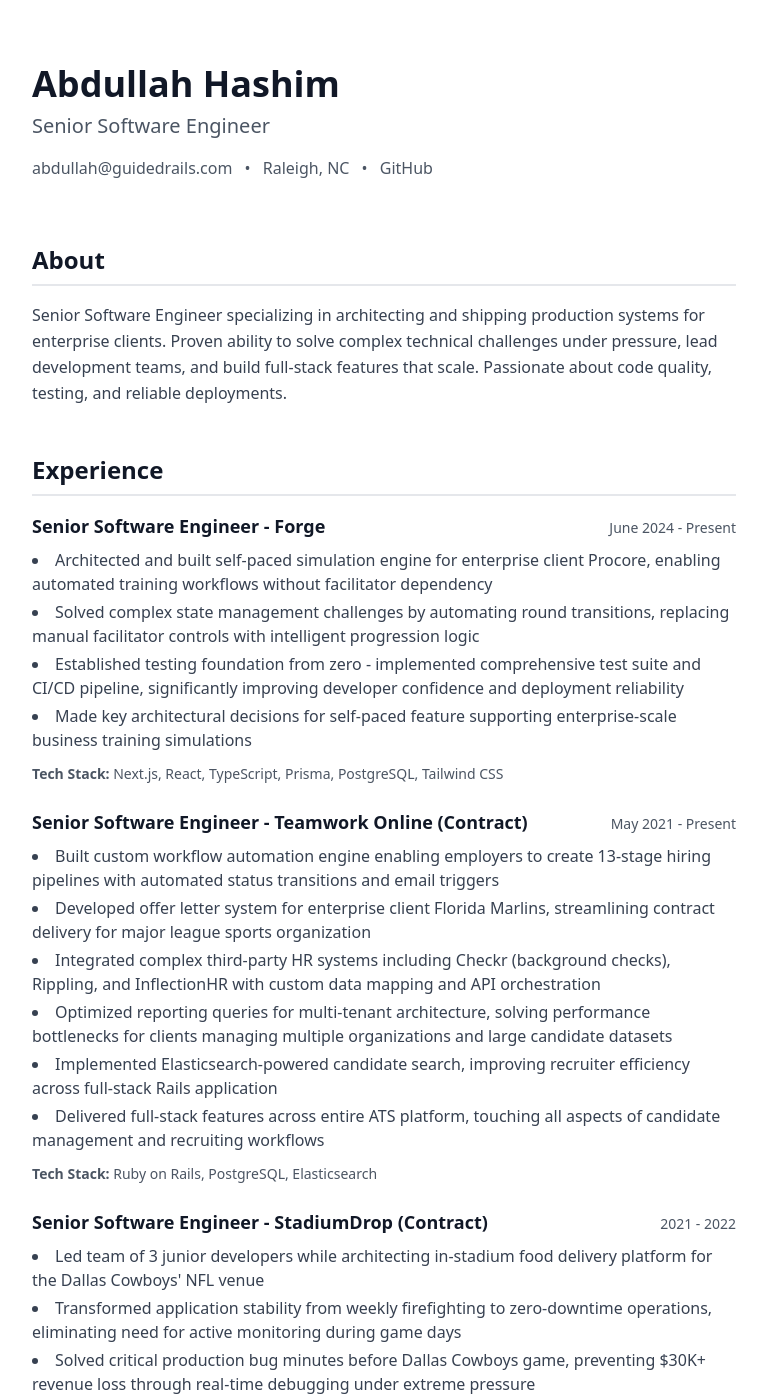
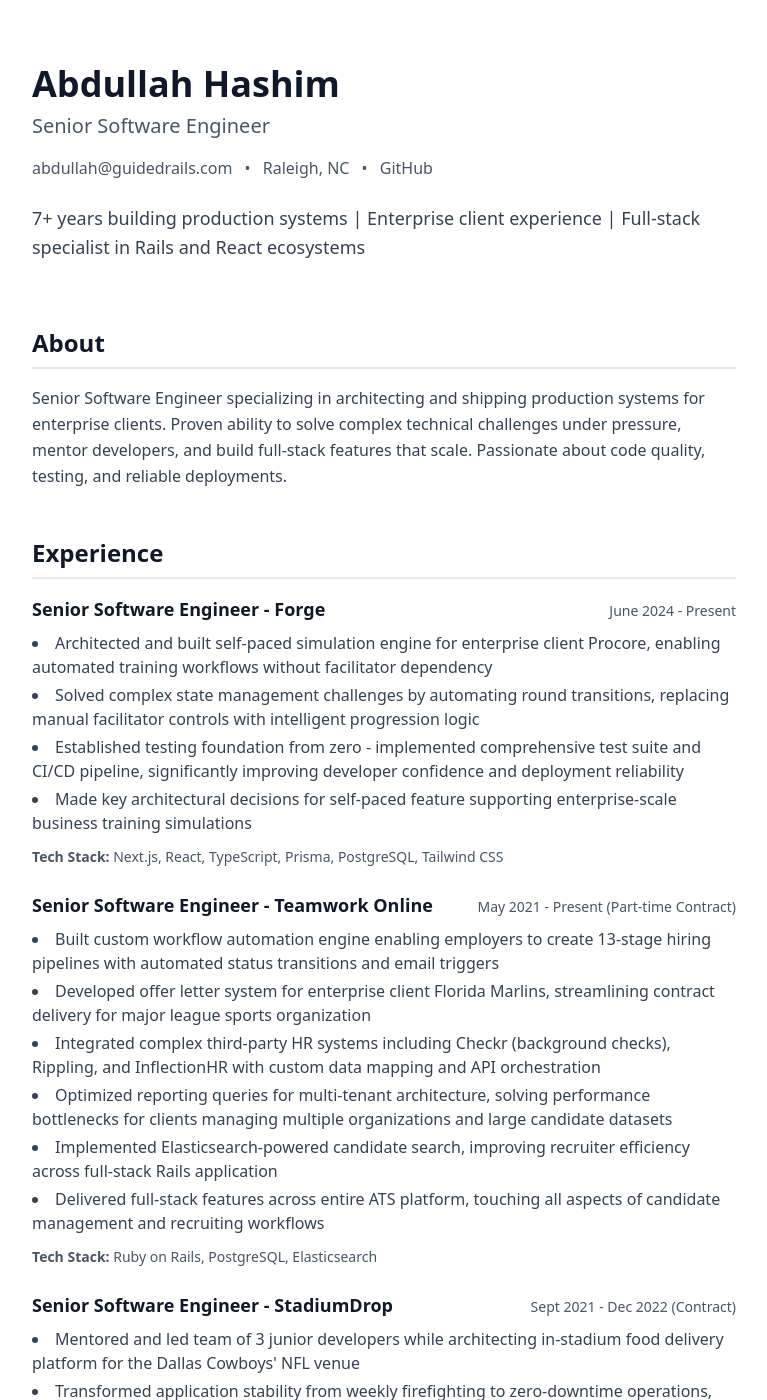
Before and after one commit to Guided-Rails/guided-rails.github.io, a Jekyll site: the page built from index.markdown, in a window 1280 px wide and 1400 px high. Shown: the whole window, without its empty margins (256-1023 px from the left). Built offline with Jekyll 4.4.1, drawn with Linux system fonts in a browser that asks for light colours; nearby versions of some CDN libraries.

Commit message:
Summary statement

```diff
--- a/_layouts/home.html
+++ b/_layouts/home.html
@@ -15,13 +15,16 @@
         <span class="mx-2">•</span>
         <a href="https://github.com/AbuMareBear" target="_blank" rel="noopener noreferrer" class="hover:text-gray-900">GitHub</a>
       </div>
+      <div class="mt-6 text-gray-700 text-lg leading-relaxed">
+        7+ years building production systems | Enterprise client experience | Full-stack specialist in Rails and React ecosystems
+      </div>
     </header>
 
     <!-- About -->
     <section class="mb-12">
       <h2 class="text-2xl font-bold text-gray-900 mb-4 border-b-2 border-gray-200 pb-2">About</h2>
       <p class="text-gray-700 leading-relaxed">
-        Senior Software Engineer specializing in architecting and shipping production systems for enterprise clients. Proven ability to solve complex technical challenges under pressure, lead development teams, and build full-stack features that scale. Passionate about code quality, testing, and reliable deployments.
+        Senior Software Engineer specializing in architecting and shipping production systems for enterprise clients. Proven ability to solve complex technical challenges under pressure, mentor developers, and build full-stack features that scale. Passionate about code quality, testing, and reliable deployments.
       </p>
     </section>
 
@@ -47,8 +50,8 @@
 
       <div class="mb-6">
         <div class="flex justify-between items-baseline mb-2">
-          <h3 class="text-lg font-semibold text-gray-900">Senior Software Engineer &dash; Teamwork Online (Contract)</h3>
-          <span class="text-sm text-gray-600">May 2021 - Present</span>
+          <h3 class="text-lg font-semibold text-gray-900">Senior Software Engineer &dash; Teamwork Online</h3>
+          <span class="text-sm text-gray-600">May 2021 - Present (Part-time Contract)</span>
         </div>
         <ul class="list-disc list-inside text-gray-700 space-y-1">
           <li>Built custom workflow automation engine enabling employers to create 13-stage hiring pipelines with automated status transitions and email triggers</li>
@@ -65,11 +68,11 @@
 
       <div class="mb-6">
         <div class="flex justify-between items-baseline mb-2">
-          <h3 class="text-lg font-semibold text-gray-900">Senior Software Engineer &dash; StadiumDrop (Contract)</h3>
-          <span class="text-sm text-gray-600">2021 - 2022</span>
+          <h3 class="text-lg font-semibold text-gray-900">Senior Software Engineer &dash; StadiumDrop</h3>
+          <span class="text-sm text-gray-600">Sept 2021 - Dec 2022 (Contract)</span>
         </div>
         <ul class="list-disc list-inside text-gray-700 space-y-1">
-          <li>Led team of 3 junior developers while architecting in-stadium food delivery platform for the Dallas Cowboys' NFL venue</li>
+          <li>Mentored and led team of 3 junior developers while architecting in-stadium food delivery platform for the Dallas Cowboys' NFL venue</li>
           <li>Transformed application stability from weekly firefighting to zero-downtime operations, eliminating need for active monitoring during game days</li>
           <li>Solved critical production bug minutes before Dallas Cowboys game, preventing $30K+ revenue loss through real-time debugging under extreme pressure</li>
           <li>Built React Native operations app enabling stadium staff to print receipts and manage orders efficiently during live events</li>
```
